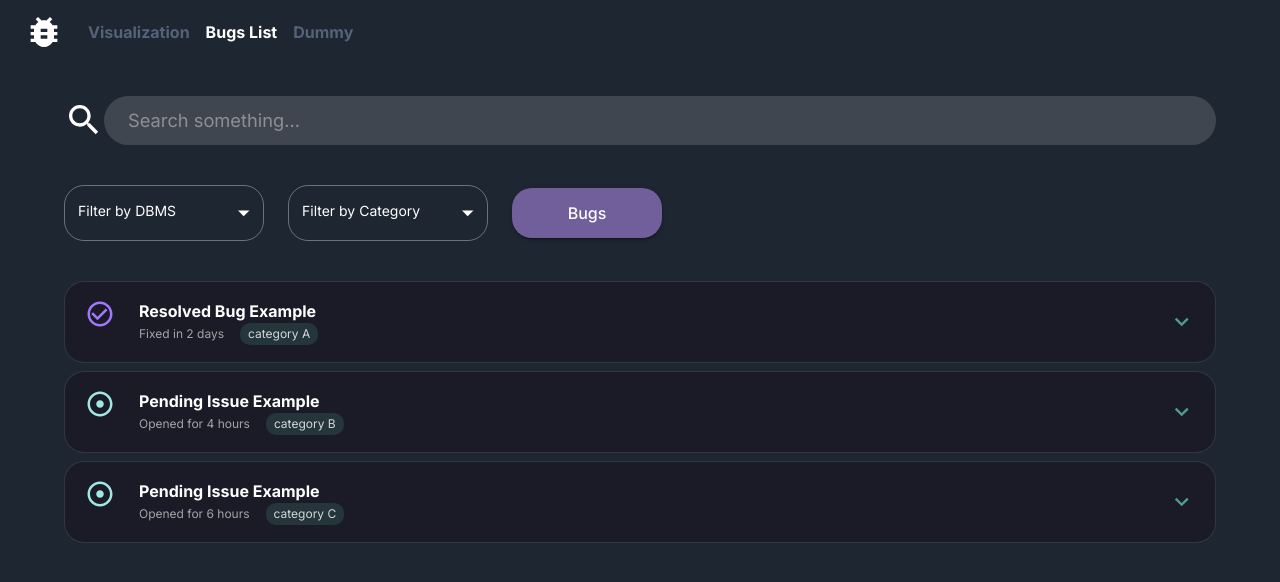
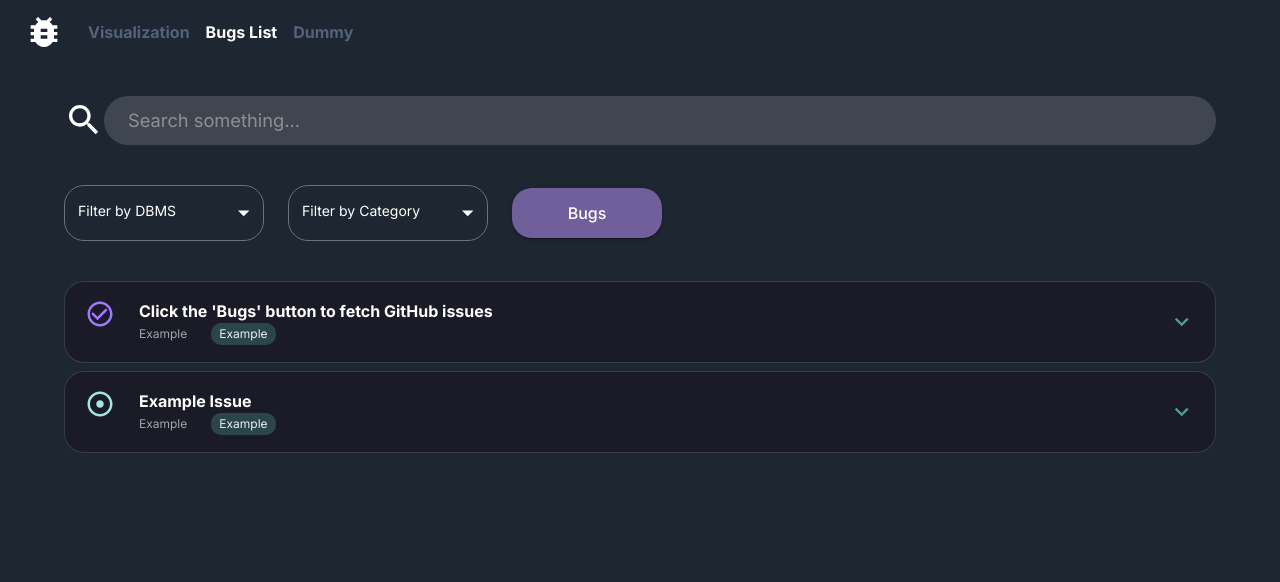
Before and after one commit to CS3213-Team-8/bug_analysis_FE, a React (Create React App) app: page /bugsList in a window 1280 px wide. Shown: the top 582 px of the page. Built offline with nearby package versions, Linux system fonts and the light colour scheme.

Commit message:
Add integration to fech Github Issues

```diff
--- a/package.json
+++ b/package.json
@@ -6,17 +6,19 @@
     "@emotion/react": "^11.14.0",
     "@emotion/styled": "^11.14.0",
     "@mui/icons-material": "^6.4.4",
-    "@mui/material": "^6.4.7",
+    "@mui/material": "^6.4.6",
     "@mui/styles": "^6.4.7",
     "@reduxjs/toolkit": "^2.5.1",
     "@testing-library/react": "^16.2.0",
+    "axios": "^1.8.3",
     "cra-template": "1.2.0",
     "react": "^18.3.1",
     "react-dom": "^18.3.1",
-    "react-markdown": "^10.1.0",
+    "react-markdown": "10.1.0",
     "react-redux": "^9.2.0",
     "react-router-dom": "^7.1.5",
     "react-scripts": "5.0.1",
+    "react-syntax-highlighter": "^15.6.1",
     "recharts": "^2.15.1",
     "web-vitals": "^4.2.4"
   },
--- a/src/components/card.js
+++ b/src/components/card.js
@@ -3,6 +3,8 @@ import { Accordion, AccordionSummary, AccordionDetails, Typography, Box } from '
 import ExpandMoreIcon from '@mui/icons-material/ExpandMore';
 import MyIcon from './icon';
 import ReactMarkdown from 'react-markdown';
+import { Prism as SyntaxHighlighter } from 'react-syntax-highlighter';
+import { materialDark } from 'react-syntax-highlighter/dist/esm/styles/prism';
 
 const CustomizedCard = ({ iconVariant, title, timeToFix, category, description }) => {
   const processDescription = (text) => {
@@ -35,7 +37,7 @@ const CustomizedCard = ({ iconVariant, title, timeToFix, category, description }
     <Accordion
       sx={{
         backgroundColor: "#1A1B26",
-        border: "1px solid rgba(65, 76, 91, 0.58)",
+        border: "1px solid rgba(65, 76, 91, 0.7)",
         borderRadius: "20px",
         boxShadow: "none",
         "&:before": { display: "none" },
@@ -65,15 +67,15 @@ const CustomizedCard = ({ iconVariant, title, timeToFix, category, description }
           <Typography sx={{ color: "white", fontSize: "16px", fontWeight: "bold" }}>
             {title}
           </Typography>
-          <Box sx={{ display: "flex", alignItems: "center", gap: 2 }}>
+          <Box sx={{ display: "flex", alignItems: "center", gap: 3 }}>
             <Typography sx={{ color: "rgba(255,255,255,0.6)", fontSize: "12px" }}>
               {timeToFix}
             </Typography>
             {category && (
               <Typography sx={{
-                color: "rgba(255,255,255,0.8)",
+                color: "rgba(255, 255, 255, 0.9)",
                 fontSize: "12px",
-                backgroundColor: "rgba(78, 157, 148, 0.2)",
+                backgroundColor: "rgba(78, 157, 148, 0.33)",
                 padding: "2px 8px",
                 borderRadius: "10px"
               }}>
@@ -84,18 +86,16 @@ const CustomizedCard = ({ iconVariant, title, timeToFix, category, description }
         </Box>
       </AccordionSummary>
 
-
       {/* Expanded Details */}
       <AccordionDetails
         sx={{
-          backgroundColor: "#414C5B", // Matches the search bar color
+          backgroundColor: "rgba(65, 76, 91, 0.85)", // Matches the search bar color
           padding: "10px",
         }}
       >
-        {/* <Typography sx={{ color: "white", fontSize: "14px" }}>{description}</Typography> */}
-         {/* Use ReactMarkdown to render the description as Markdown */}
-         <ReactMarkdown
-          breaks={true}
+        {/* Use ReactMarkdown to render the description as Markdown */}
+        <ReactMarkdown
+          children={processedDescription}
           components={{
             // Map Markdown elements to Material-UI components
             p: ({ node, ...props }) => (
@@ -111,25 +111,39 @@ const CustomizedCard = ({ iconVariant, title, timeToFix, category, description }
               <Typography sx={{ color: "white", fontSize: "18px", fontWeight: "bold", mb: 2 }} {...props} />
             ),
             ul: ({ node, ...props }) => (
-              <ul style={{ color: "white", fontSize: "14px", marginBottom: "16px" }} {...props} />
+              <ul style={{ color: "white", fontSize: "14px", marginBottom: "16px", paddingLeft: "20px" }} {...props} />
             ),
             ol: ({ node, ...props }) => (
-              <ol style={{ color: "white", fontSize: "14px", marginBottom: "16px" }} {...props} />
+              <ol style={{ color: "white", fontSize: "14px", marginBottom: "16px", paddingLeft: "20px" }} {...props} />
             ),
             li: ({ node, ...props }) => (
-              <li style={{ marginBottom: "8px" }} {...props} />
+              <li style={{ marginBottom: "8px", listStyleType: "disc" }} {...props} />
             ),
             a: ({ node, ...props }) => (
               <a style={{ color: "#4E9D94", textDecoration: "none" }} {...props} />
             ),
-            code: ({ node, ...props }) => (
-              <code style={{ backgroundColor: "#1A1B26", padding: "2px 4px", borderRadius: "4px", color: "#4E9D94" }} {...props} />
-            ),
+            code: ({ node, inline, className, children, ...props }) => {
+              const match = /language-(\w+)/.exec(className || '');
+              return !inline && match ? (
+                <SyntaxHighlighter
+                  children={String(children).replace(/\n$/, '')}
+                  style={materialDark}
+                  language={match[1]}
+                  PreTag="div"
+                  {...props}
+                  // Apply custom styling for font size
+                  customStyle={{
+                    fontSize: '12px', // Set font size to 12px
+                  }}
+                />
+              ) : (
+                <code style={{ backgroundColor: "#1A1B26", padding: "2px 4px", borderRadius: "4px", color: "#4E9D94" }} {...props}>
+                  {children}
+                </code>
+              );
+            },
           }}
-        >
-          {processedDescription}
-        </ReactMarkdown>
-
+        />
       </AccordionDetails>
     </Accordion>
   );
--- a/src/pages/BugsList.js
+++ b/src/pages/BugsList.js
@@ -1,4 +1,4 @@
-import React from 'react';
+import React, { useState } from 'react';
 import { Typography, Box } from '@mui/material';
 import GreyContainer from '../components/GreyContainer';
 import MyTabs from '../components/MyTabs';
@@ -7,8 +7,16 @@ import MyIcon from '../components/icon';
 import CustomizedCard from '../components/card';
 import SearchBar from '../components/SearchBar';
 import { Button } from "@mui/material"
+import axios from 'axios';
 
 const BugsList = () => {
+  // State for issues
+  const [issues, setIssues] = useState([]);
+  // State for loading
+  const [loading, setLoading] = useState(false);
+  // State for error
+  const [error, setError] = useState(null);
+
   // State for search
   const [searchValue, setSearchValue] = React.useState('');
 
@@ -16,21 +24,69 @@ const BugsList = () => {
   const handleSearch = (value) => {
     console.log('Searching for:', value);
     // Implement your search logic here
+    //1. TODO
   };
 
   // States for selection fields
   const [dbmsSelection, setDbmsSelection] = React.useState('');
   const [categorySelection, setCategorySelection] = React.useState('');
 
-  // Handlers for selection fields
+  // Handlers for DBMS selection fields
+  //2. TODO fetch issues by DBMS
   const handleDbmsChange = (event) => {
     setDbmsSelection(event.target.value);
   };
 
+  // Handlers for Category selection fields
+  //3. TODO fetch issues by Category
   const handleCategoryChange = (event) => {
     setCategorySelection(event.target.value);
   };
 
+   // Function to fetch GitHub issues
+   const fetchGitHubIssues = async () => {
+    setLoading(true);
+    setError(null);
+    try {
+      const response = await axios.get("https://bug-analysis-be.onrender.com/api/github/issues");
+      console.log("GitHub issues fetched:", response.data);
+      setIssues(response.data);
+    } catch (error) {
+      console.error("Failed to fetch GitHub issues:", error);
+      setError("Failed to fetch GitHub issues. Please try again later.");
+    } finally {
+      setLoading(false);
+    }
+  };
+
+  // Helper function to calculate time difference between two dates
+  //if issue is open: Display Open for {current_date - issue.created_at}
+  //if issue is closed: Display Fixed in {issue.closed_at - issue.created_at}
+  const calculateTimeDifference = (startDate, endDate) => {
+    if (!startDate) return 'Unknown';
+
+    const start = new Date(startDate);
+    const end = endDate ? new Date(endDate) : new Date();
+    const diffMs = end - start;
+
+    const diffDays = Math.floor(diffMs / (1000 * 60 * 60 * 24));
+    const diffHours = Math.floor((diffMs % (1000 * 60 * 60 * 24)) / (1000 * 60 * 60));
+
+    if (diffDays > 0) {
+      return `${diffDays} day${diffDays !== 1 ? 's' : ''}`;
+    } else {
+      return `${diffHours} hour${diffHours !== 1 ? 's' : ''}`;
+    }
+  };
+
+    // Helper function to format the time difference message based on issue state
+    const getTimeMessage = (issue) => {
+      if (issue.state === "closed") {
+        return `Fixed in: ${calculateTimeDifference(issue.created_at, issue.closed_at)}`;
+      } else {
+        return `Opened for: ${calculateTimeDifference(issue.created_at)}`;
+      }
+    };
 
   return (
     <Box sx={{ p: 0 }}> {/* Adds padding around the entire content */}
@@ -77,49 +133,65 @@ const BugsList = () => {
               borderRadius: "20px",
               "&:hover": { backgroundColor: "#5D4E84" },
             }}
-            onClick={() => console.log("Apply Filters Clicked")}
+
+            onClick={fetchGitHubIssues}
+            disabled={loading}
           >
-            Bugs
+            {loading ? "Loading..." : "Bugs"}
           </Button>
         </Box>
       </Box>
 
+      {/* Error message */}
+      {error && (
+        <Box mb={3} sx={{ color: "red" }}>
+          <Typography>{error}</Typography>
+        </Box>
+      )}
 
       {/* GitHub Issues List */}
-      <Box display="flex" flexDirection="column" gap={0}> {/* Adds space between cards */}
-        {/* Done status card */}
-        <CustomizedCard
-          //3. Fetch github issue status(iconVariant) + title + TTF + Description(markdown form) accordingly
-          iconVariant="done"
-          title="Resolved Bug Example"
-          //eg for TTF: timeToFix={`Fixed in ${timestamp}`}
-          timeToFix={`Fixed in 2 days`}
-          category="category A"
-          description={`This is an example of a **pending issue card**.
-            ### Key Features:
-            - **Markdown Support**
-            - **Lists**
-            - **Links**: [Click here](https://example.com)
-            `}
-        />
+      <Box display="flex" flexDirection="column" gap={0}>
+        {issues.length > 0 ? (
+          issues.map((issue) => (
+            <CustomizedCard
+              iconVariant={issue.state === "closed" ? "done" : "pending"}
+              title={issue.title}
+              timeToFix={getTimeMessage(issue)}
+              //4. TODO fetch and display category
+              category="Category A"
+              description={issue.body || "No description available."}
+            />
+          ))
+        ) : !loading && !error ? (
+          <>
+            {/* Placeholder cards when no issues are fetched yet */}
+            <CustomizedCard
+              iconVariant="done"
+              title="Click the 'Bugs' button to fetch GitHub issues"
+              timeToFix="Example"
+              category="Example"
+              description="This is a placeholder card. Click the 'Bugs' button above to fetch real GitHub issues."
+            />
 
-        {/* Pending status card */}
-        <CustomizedCard
-          iconVariant="pending"
-          title="Pending Issue Example"
-          timeToFix={`Opened for 4 hours`}
-          category="category B"
-          description="This is an example of a pending issue card. It shows how the card looks with a mint green circle icon. The accordion can be expanded to reveal this detailed description."
-        />
+            <CustomizedCard
+              iconVariant="pending"
+              title="Example Issue"
+              timeToFix="Example"
+              category="Example"
+              description="This is another placeholder card. The real issues will be displayed here after fetching."
+            />
+          </>
+        ) : null}
 
-        <CustomizedCard
-          iconVariant="pending"
-          title="Pending Issue Example"
-          timeToFix={`Opened for 6 hours`}
-          category="category C"
-          description="This is an example of a pending issue card. It shows how the card looks with a mint green circle icon. The accordion can be expanded to reveal this detailed description."
-        />
+        {/* Loading indicator */}
+        {loading && (
+          <Box sx={{ textAlign: "center", py: 4 }}>
+            <Typography>Loading issues...</Typography>
+          </Box>
+        )}
       </Box>
+      {/* example  */}
+
     </Box>
   );
 };
```
Also changed, not shown: 1 other file (tests, documents, lock files or other folders).
